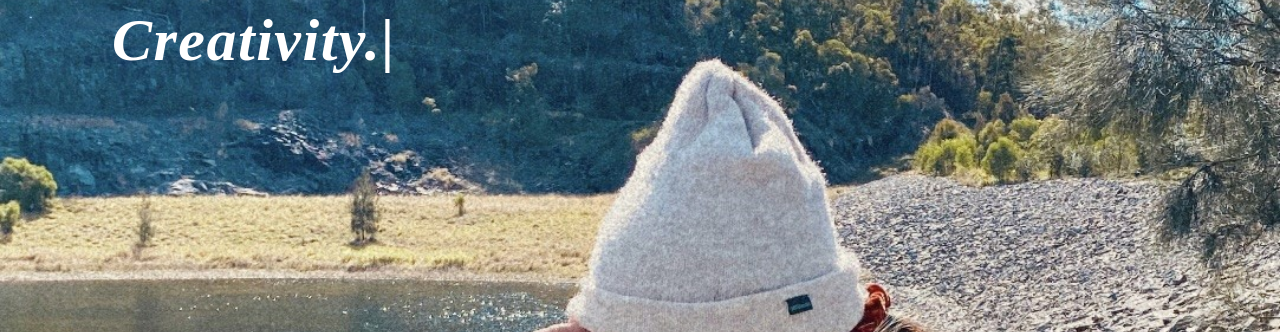
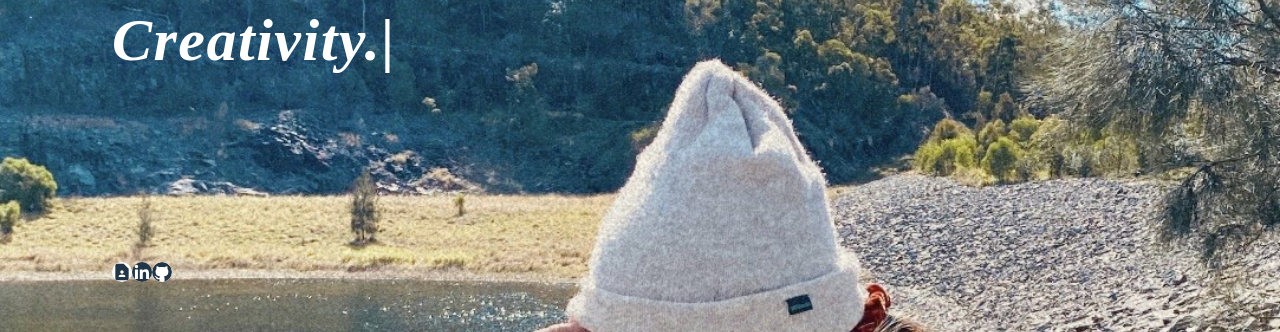
Before and after one commit to Lizette-Dimalanta/Portfolio_V2, a React (Vite) app: page / in a window 1280 px wide. Shown: the part 304-636 px from the top of the page. Built offline with nearby package versions, Linux system fonts and the light colour scheme.

Commit message:
Added contact icons

```diff
--- a/src/components/Home.jsx
+++ b/src/components/Home.jsx
@@ -1,5 +1,8 @@
 import React from 'react'
 import { TypeAnimation } from 'react-type-animation'
+import { MdContactPage } from 'react-icons/md'
+import { GrLinkedin } from "react-icons/gr"
+import { VscGithubInverted } from "react-icons/vsc"
 // import { AiOutlineArrowDown } from 'react-icons/ai';
 
 const Home = () => {
@@ -25,9 +28,16 @@ const Home = () => {
           />
         </h2>
       </div>
+      <div className='flex pt-48 pl-28'>
+          <MdContactPage size={20} className='cursor-pointer rounded-full shadow-lg bg-white' />
+          <GrLinkedin size={20} className='cursor-pointer rounded-full shadow-lg bg-white' />
+          <VscGithubInverted size={20} className='cursor-pointer rounded-full shadow-lg bg-white' />
+        </div>
     </div>
   )
 }
+
+// place-content-end pr-24 pt-48
 
 {/* <div id='main' className='bg-fixed h-screen bg-cover bg-center' style={{ backgroundImage: `url(${'../images/ProfileImage.jpeg'})` }}></div> */}
 
```
